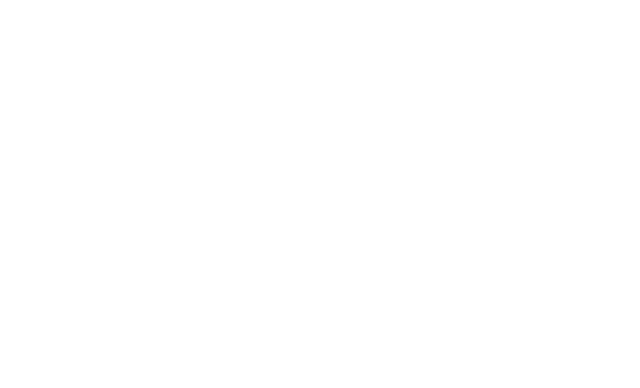
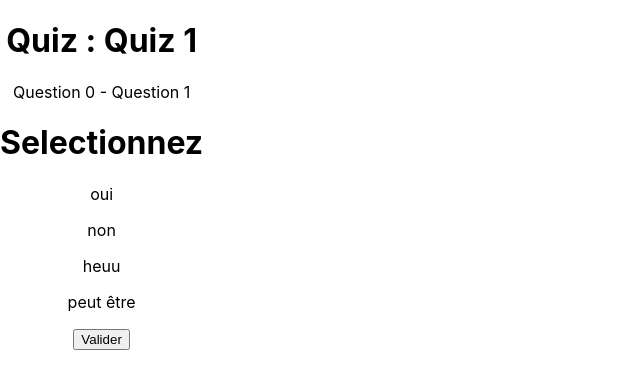
Before and after one commit to wwwazz333/KWIZ_react, a React (Create React App) app: page /show/1 in a window 1280 px wide. Before the commit this address had no page. Shown: the top 388 px of the page, without its empty margins (0-640 px from the left). Built offline with nearby package versions, Linux system fonts and the light colour scheme.

Commit message:
quiz page

```diff
--- a/src/App.tsx
+++ b/src/App.tsx
@@ -6,6 +6,7 @@
 import CreateQuizPage from './pages/create_quiz/create_quiz_page';
 import { BrowserRouter, Routes, Route } from 'react-router-dom';
 import NavBar from './components/navbar/navbar';
+import QuizPage from './pages/quiz/quiz_page';
 
 function App() {
   return (
@@ -13,8 +14,12 @@
 
       <BrowserRouter>
         <Routes>
-          <Route path={'/'} element={<JouerPage />} />
+          <Route path={'/'}>
+            <Route path={''} element={<JouerPage />} />
+            <Route path={'show/:quizId'} element={<QuizPage />} />
+          </Route>
           <Route path={'/create_quiz'} element={<CreateQuizPage />} />
+
         </Routes>
       </BrowserRouter>
     </div>
--- a/src/models/question_quiz.tsx
+++ b/src/models/question_quiz.tsx
@@ -2,7 +2,7 @@
 
 export type QuestionQuiz = {
 	id: number;
-	quiz: number;
+	quizId: number;
 	question: string;
 	answers: AnswerQuiz[];
 };
--- a/src/models/score_quiz.tsx
+++ b/src/models/score_quiz.tsx
@@ -1,5 +1,6 @@
 export type ScoreQuiz = {
 	id: number;
-	quiz: number;
+	quizId: number;
 	score: number;
+	name: string;
 };
--- a/src/pages/play/play_page.tsx
+++ b/src/pages/play/play_page.tsx
@@ -1,12 +1,13 @@
-import React, { useEffect } from 'react';
+import React, { useEffect, useState } from 'react';
 import NavBar from '../../components/navbar/navbar';
 import { Quiz } from '../../models/quiz';
 import QuizItem from './quiz_item';
 
 export default function JouerPage() {
-  const [quiz, setQuiz] = React.useState<Quiz[]>([]);
+  const [quiz, setQuiz] = useState<Quiz[]>([]);
 
   useEffect(() => {
+    //TODO: get all quiz
     setQuiz([{ id: 1, name: 'Quiz 1', nbrQueston: 3 }, { id: 2, name: 'Quiz 2', nbrQueston: 5 }])
   }, []);
 
--- a/src/pages/play/quiz_item.tsx
+++ b/src/pages/play/quiz_item.tsx
@@ -11,7 +11,7 @@
 
 export default function QuizItem(props: QuizItemProps) {
 	return (
-		<NavLink to={'' + props.id} className={'quiz-item'}>
+		<NavLink to={'show/' + props.id} className={'quiz-item'}>
 				<h2>{props.name}</h2>
 				<p>{props.nbrQuestion}</p>
 		</NavLink>
--- /dev/null
+++ b/src/pages/quiz/answer_quiz_card.tsx
@@ -0,0 +1,24 @@
+import React from 'react';
+import { NavLink } from 'react-router-dom';
+import { AnswerQuiz } from '../../models/answer_quiz';
+import { QuestionQuiz } from '../../models/question_quiz';
+import { Quiz } from '../../models/quiz';
+
+
+type AnswerQuizCardProps = {
+	answers: AnswerQuiz[];
+	submitAnswer: (answers: AnswerQuiz[]) => void
+}
+
+export default function AnswerQuizCard(props: AnswerQuizCardProps) {
+	return (
+		<div>
+			<h1>Selectionnez</h1>
+			{props.answers.map((answer) => (
+				<p>{answer.answer}</p>
+			))}
+
+			<button onClick={() => props.submitAnswer([])}>Valider</button>
+		</div>
+	);
+}
--- /dev/null
+++ b/src/pages/quiz/question_quiz_card.tsx
@@ -0,0 +1,20 @@
+import React from 'react';
+import { NavLink } from 'react-router-dom';
+import { QuestionQuiz } from '../../models/question_quiz';
+import { Quiz } from '../../models/quiz';
+
+
+type QuestionQuizCardProps = {
+	quiz: Quiz;
+	numQuestion: number;
+	question: QuestionQuiz;
+}
+
+export default function QuestionQuizCard(props: QuestionQuizCardProps) {
+	return (
+		<div>
+			<h1>{'Quiz : ' + props.quiz.name}</h1>
+			<p>{'Question ' + props.numQuestion + " - " + props.question.question}</p>
+		</div>
+	);
+}
--- /dev/null
+++ b/src/pages/quiz/quiz_page.tsx
@@ -0,0 +1,105 @@
+import React, { useEffect, useState } from 'react';
+import { NavLink } from 'react-router-dom';
+import { useParams } from 'react-router-dom';
+import { AnswerQuiz } from '../../models/answer_quiz';
+import { QuestionQuiz } from '../../models/question_quiz';
+import { Quiz } from '../../models/quiz';
+import { ScoreQuiz } from '../../models/score_quiz';
+import AnswerQuizCard from './answer_quiz_card';
+import QuestionQuizCard from './question_quiz_card';
+
+
+function calculeScore(answers: AnswerQuiz[]): number {
+	let score = 0;
+	for (const answer of answers) {
+		if (answer.isCorrect) {
+			score++;
+		} else {
+			score -= 0.5;
+		}
+	}
+	return score;
+}
+
+export default function QuizPage() {
+	const [numQuestion, setNumQuestion] = useState<number>(0);
+	const [quiz, setQuiz] = useState<Quiz>();
+	const [score, setScore] = useState<ScoreQuiz>();
+	const [questionsQuiz, setQuestionQuiz] = useState<QuestionQuiz[]>([]);
+
+	const [scoreTotale, setScoreTotale] = useState<number>(0);
+
+	const { quizId } = useParams();
+
+
+	useEffect(() => {
+		//TODO: create ScoreQuiz and set it
+		setScore({ id: 1, quizId: 1, score: 0, name: 'test' });
+	}, []);
+
+	useEffect(() => {
+		//TODO: get quiz by id
+		setQuiz({ id: 1, name: 'Quiz 1', nbrQueston: 2 });
+	}, []);
+
+
+
+
+	useEffect(() => {
+		//TODO: get all question by quiz id
+		setQuestionQuiz([{
+			id: 1, question: 'Question 1', quizId: 1, answers: [
+				{ id: 1, question: 1, answer: "oui", isCorrect: true },
+				{ id: 2, question: 1, answer: "non", isCorrect: false },
+				{ id: 3, question: 1, answer: "heuu", isCorrect: true },
+				{ id: 4, question: 1, answer: "peut être", isCorrect: false },
+			]
+		}, {
+			id: 2, question: 'Question 2', quizId: 1, answers: [
+				{ id: 5, question: 2, answer: "oui", isCorrect: true },
+				{ id: 6, question: 2, answer: "non", isCorrect: false },
+				{ id: 7, question: 2, answer: "heuu", isCorrect: true },
+				{ id: 8, question: 2, answer: "peut être", isCorrect: true },
+			]
+		}]);
+	}, []);
+
+	useEffect(() => {
+		let tempScore = 0;
+		for (const question of questionsQuiz) {
+			for (const answer of question.answers) {
+				if (answer.isCorrect) {
+					tempScore++;
+				}
+			}
+		}
+		setScoreTotale(tempScore);
+	}, [questionsQuiz]);
+
+
+
+
+	const submitAnswer = (answers: AnswerQuiz[]) => {
+		if (score) {
+			score.score += calculeScore(answers);
+			setScore(score);
+			setNumQuestion(numQuestion + 1);
+		}
+	}
+
+	return (
+		<div>
+			{quiz == null && score && <h1>Pas de quiz</h1>}
+			{quiz != null && questionsQuiz[numQuestion] && score && <>
+				<QuestionQuizCard quiz={quiz} question={questionsQuiz[numQuestion]} numQuestion={numQuestion} />
+				<AnswerQuizCard answers={questionsQuiz[numQuestion].answers} submitAnswer={submitAnswer} />
+			</>}
+			{quiz != null && questionsQuiz[numQuestion] == null && score &&
+				<>
+					<h1>{'Score : ' + score.score + "/" + scoreTotale}</h1>
+					<NavLink to={'/'}>Retour</NavLink>
+				</>
+			}
+		</div>
+	);
+}
```
